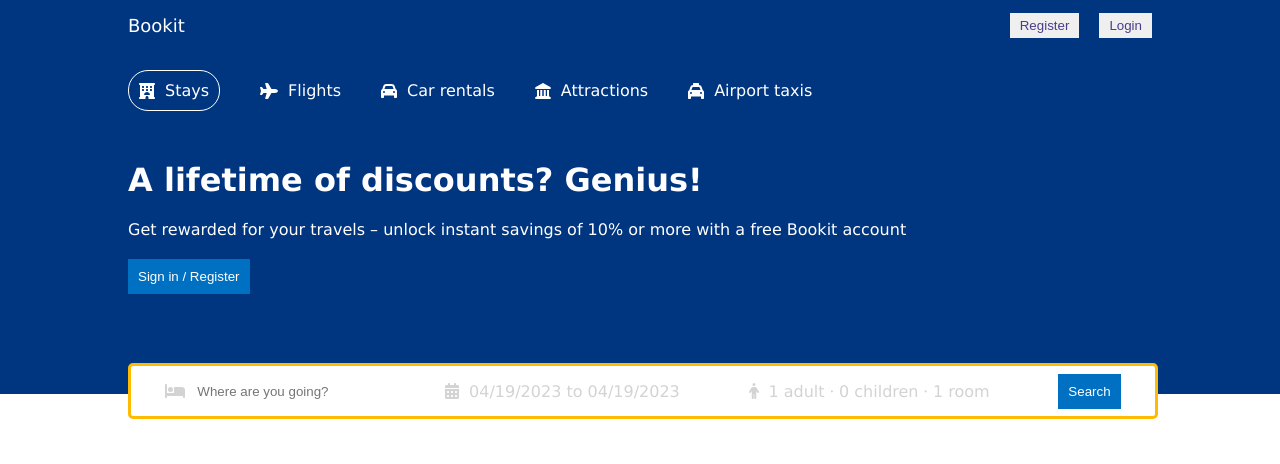
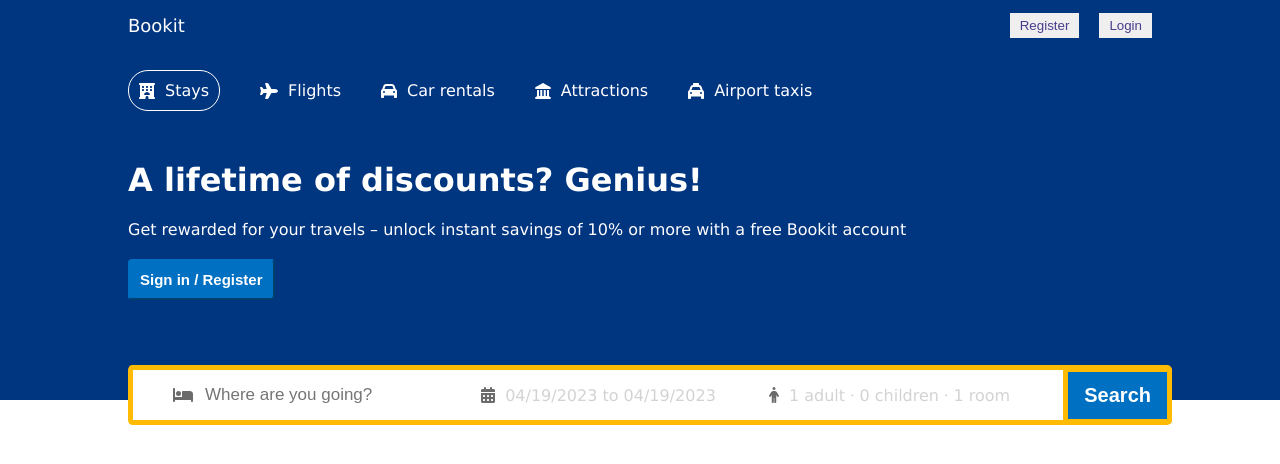
Before and after one commit to lembas-cracker/Full-Stack-Hotel-Booking-App, a React (Create React App) app: page / in a window 1280 px wide. Shown: the top 464 px of the page. Built offline with nearby package versions, Linux system fonts and the light colour scheme.

Commit message:
Header: Added Header.jsx and header.css

```diff
--- a/src/components/Header.jsx
+++ b/src/components/Header.jsx
@@ -86,10 +86,12 @@
                         <h1 className="header-title">A lifetime of discounts? Genius!</h1>
                         <p className="header-description">Get rewarded for your travels – unlock instant savings of 10% or
                             more with a free Bookit account</p>
-                        <button className="header-btn">Sign in / Register</button>
+                        <button className="header-signIn-btn">Sign in / Register</button>
 
 
                         <div className="header-search">
+
+
                             <div className="header-search-item">
                                 <FontAwesomeIcon icon={faBed} className="header-icon" />
                                 <input
--- a/src/components/header.css
+++ b/src/components/header.css
@@ -41,20 +41,35 @@
 .header-btn {
     background-color: #0071c2;
     color: white;
+    padding: 12px 16px;
+    border-radius: 4px;
+    border: 5px solid #febb02;
+    cursor: pointer;
+    font-weight: 600;
+    font-size: 20px;
+}
+
+.header-signIn-btn {
+    background-color: #0071c2;
+    color: white;
     padding: 10px;
-    border: none;
+    border-radius: 4px;
+    border-color: #0071c2;
     cursor: pointer;
-    font-weight: 500;
+    font-weight: 600;
+    font-size: 15px;
 }
+
 
 .header-search {
     height: 30px;
     background-color: white;
-    border: 3px solid #febb02;
+    border: 5px solid #febb02;
+    border-right: 0.5px;
     display: flex;
     align-items: center;
-    justify-content: space-around;
-    padding: 10px 0px;
+    justify-content: space-between;
+    padding: 10px 0 10px 15px;
     border-radius: 5px;
     position: absolute;
     bottom: -25px;
@@ -63,7 +78,7 @@
 }
 
 .header-icon {
-    color: lightgray;
+    color: #6b6b6b;
 }
 
 .header-search-item {
@@ -72,9 +87,14 @@
     gap: 10px;
 }
 
+.header-search-item:nth-child(1) {
+    margin-left: 25px;
+}
+
 .header-search-input {
     border: none;
     outline: none;
+    font-size: 17px;
 }
 
 .header-search-text {
@@ -85,6 +105,7 @@
 .date {
     position: absolute;
     top: 50px;
+    z-index: 2;
 }
 
 .options {
@@ -95,6 +116,7 @@
     border-radius: 5px;
     -webkit-box-shadow: 0px 0px 10px -5px rgba(0, 0, 0, 0.4);
     box-shadow: 0px 0px 10px -5px rgba(0, 0, 0, 0.4);
+    z-index: 2;
 }
 
 .option-item {
```
